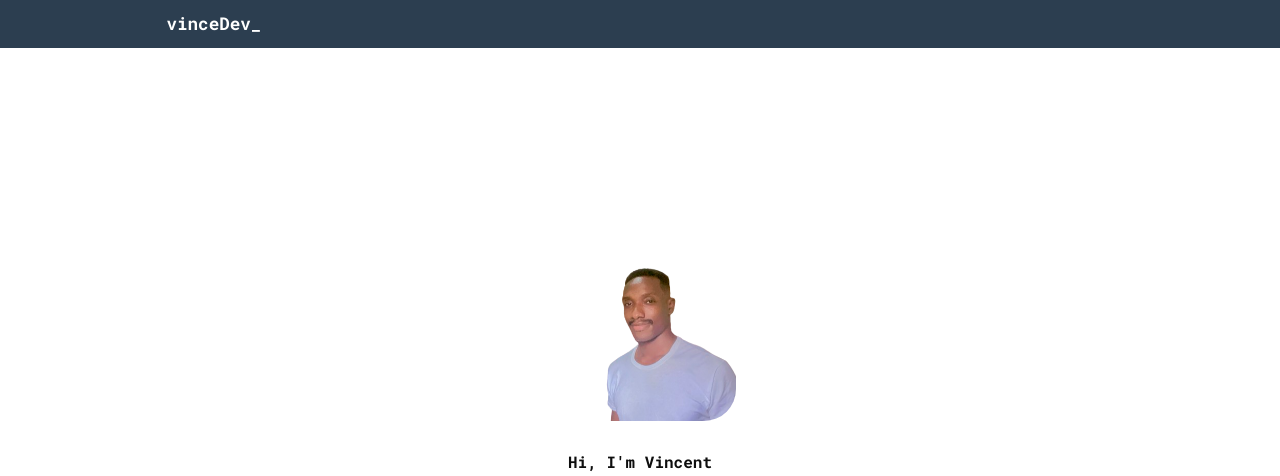
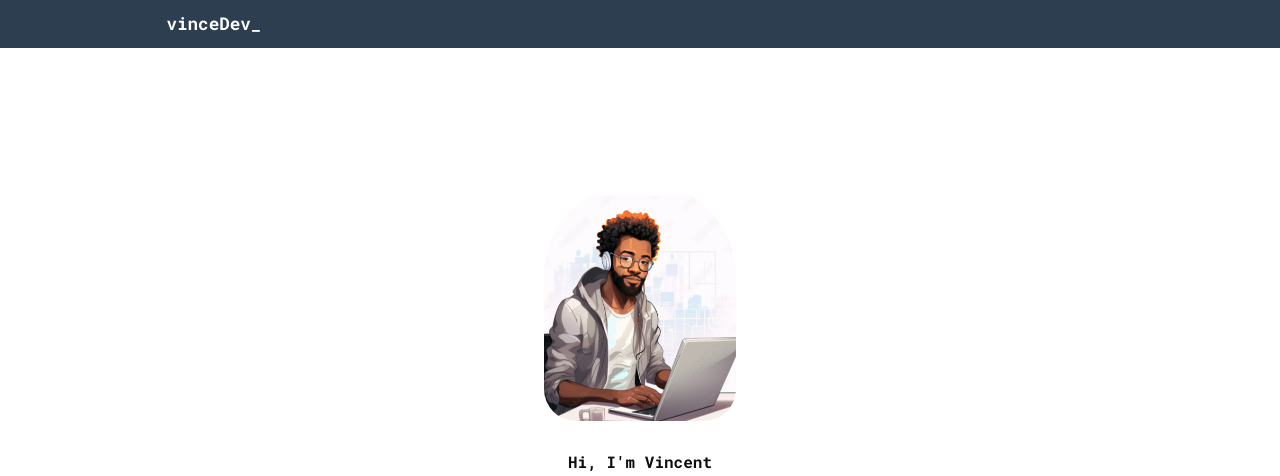
Before and after one commit to vinceEmeka/portfolio-site, a plain HTML site: page index.html in a window 1280 px wide. Shown: the top 476 px of the page. Drawn offline with nearby package versions, Linux system fonts and the light colour scheme.

Commit message:
complete for now

```diff
--- a/index.html
+++ b/index.html
@@ -56,7 +56,7 @@
   <header id="header">
     <div class="header_container">
       <div class="header_image" data-aos="fade-up" data-aos-delay="800">
-        <img src="./responsive-portfolio-starter-main/assets/IMG_9508-removebg-preview (1).png" alt="header image" />
+        <img src="./responsive-portfolio-starter-main/assets/Capture 2.PNG" alt="header image" />
       </div>
       <h5 data-aos="fade-in" >Hi, I'm Vincent</h5>
       <h1 data-aos="fade-in">Frontend <span>Web Developer</span></h1>
```
Also changed, not shown: responsive-portfolio-starter-main/assets/Capture 2.PNG (added), responsive-portfolio-starter-main/assets/Capture.PNG (added).
